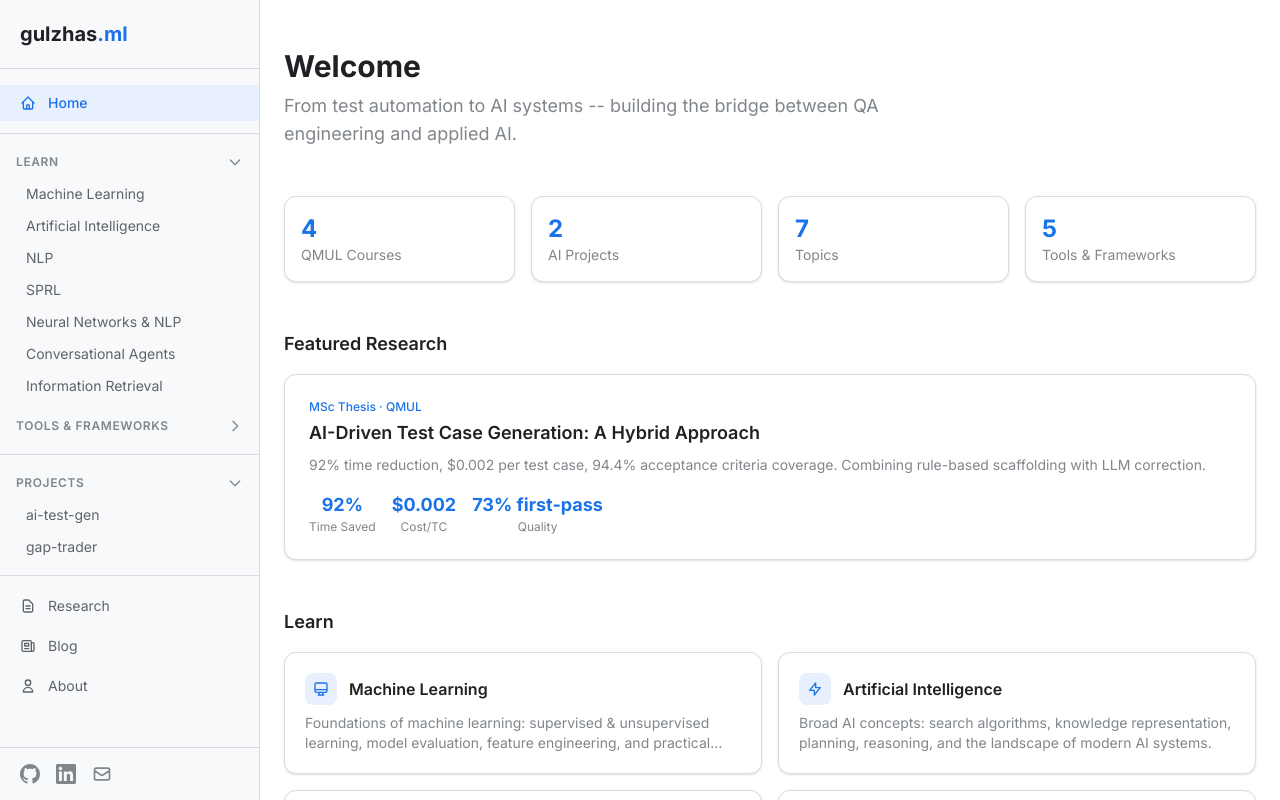
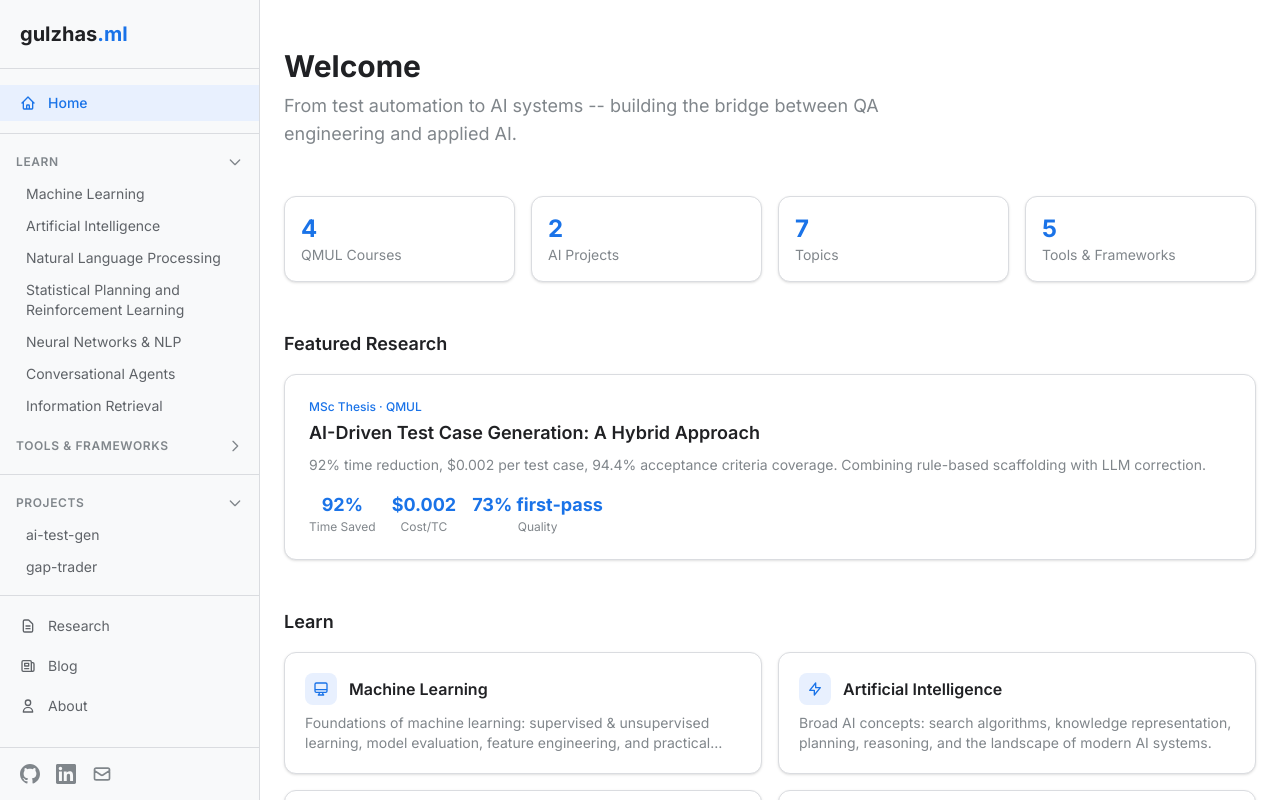
Before and after one commit to Gulzhasm/gulzhasml.com, a Next.js app: page / in a window 1280 px wide. Shown: the top 800 px of the page. Built offline with nearby package versions, Linux system fonts and the light colour scheme.

Commit message:
change nlp and sprl

```diff
--- a/src/components/Sidebar.tsx
+++ b/src/components/Sidebar.tsx
@@ -7,8 +7,8 @@ import { usePathname } from "next/navigation";
 const learnTopics = [
   { label: "Machine Learning", href: "/learn/ml" },
   { label: "Artificial Intelligence", href: "/learn/ai" },
-  { label: "NLP", href: "/learn/nlp" },
-  { label: "SPRL", href: "/learn/sprl" },
+  { label: "Natural Language Processing", href: "/learn/nlp" },
+  { label: "Statistical Planning and Reinforcement Learning", href: "/learn/sprl" },
   { label: "Neural Networks & NLP", href: "/learn/nn-nlp" },
   { label: "Conversational Agents", href: "/learn/conversational" },
   { label: "Information Retrieval", href: "/learn/ir" },
```
Also changed, not shown: Screenshot 2026-02-26 at 07.13.35.png (deleted), Screenshot 2026-02-26 at 07.21.14.png (deleted).
